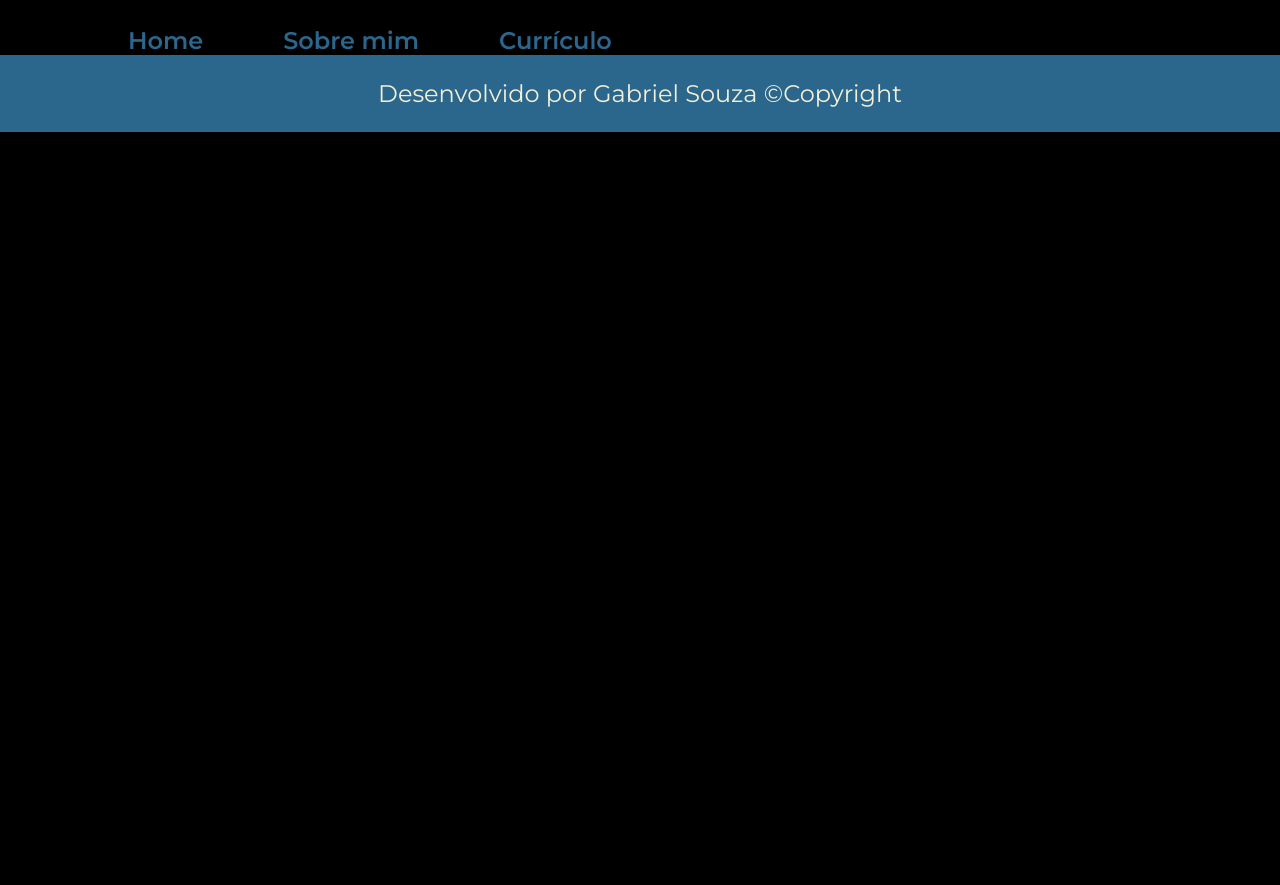
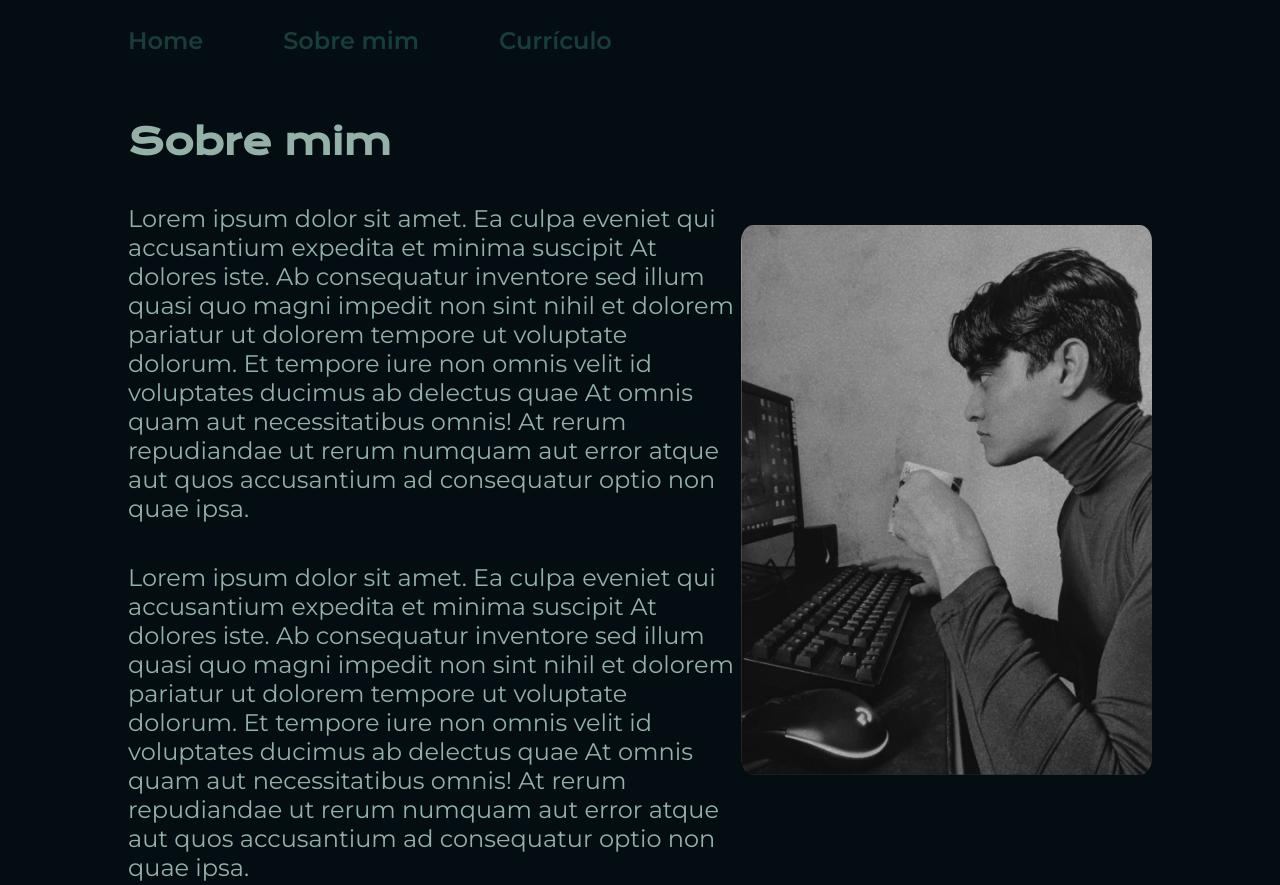
Before and after one commit to Chillspider1998/meu_portfolio, a plain HTML site: page about.html in a window 1280 px wide. Shown: the top 885 px of the page. Before the commit the page ends 800 px from the top, so only its background shows below. Drawn offline with nearby package versions, Linux system fonts and the light colour scheme.

Commit message:
conteudo sobre mim; variaveis CSS; nova paleta de cores;

```diff
--- a/about.html
+++ b/about.html
@@ -17,7 +17,19 @@
         </nav>
     </header>
 
-    <main></main>
+    <main class="apresentacao">
+        <section class="apresentacao__conteudo">
+            <h1 class="apresentacao__conteudo__titulo"> Sobre mim </h1>
+            <p class="apresentacao__conteudo__paragrafo">
+                Lorem ipsum dolor sit amet. Ea culpa eveniet qui accusantium expedita et minima suscipit At dolores iste. Ab consequatur inventore sed illum quasi quo magni impedit non sint nihil et dolorem pariatur ut dolorem tempore ut voluptate dolorum. Et tempore iure non omnis velit id voluptates ducimus ab delectus quae At omnis quam aut necessitatibus omnis! At rerum repudiandae ut rerum numquam aut error atque aut quos accusantium ad consequatur optio non quae ipsa.
+            </p>
+
+            <p class="apresentacao__conteudo__paragrafo">
+                Lorem ipsum dolor sit amet. Ea culpa eveniet qui accusantium expedita et minima suscipit At dolores iste. Ab consequatur inventore sed illum quasi quo magni impedit non sint nihil et dolorem pariatur ut dolorem tempore ut voluptate dolorum. Et tempore iure non omnis velit id voluptates ducimus ab delectus quae At omnis quam aut necessitatibus omnis! At rerum repudiandae ut rerum numquam aut error atque aut quos accusantium ad consequatur optio non quae ipsa.
+            </p>
+        </section>
+        <img class="profile" src="./assets/imagem_portfolio.jpg" height="550px" width="412.5px">
+    </main>
 
     <footer class="rodape">
         <p>Desenvolvido por Gabriel Souza &copy;Copyright</p>
--- a/styles/style.css
+++ b/styles/style.css
@@ -1,6 +1,16 @@
 /* importando as fontes do google fonts */
 @import url('https://fonts.googleapis.com/css2?family=Krona+One&family=Montserrat:ital,wght@0,100..900;1,100..900&display=swap');
 @import url('https://fonts.googleapis.com/css2?family=Montserrat:ital,wght@0,600;1,600&display=swap');
+/* criando variaveis em CSS */
+:root {
+    --cor-background: #040D12;
+    --cor-font: #93B1A6;
+    --cor-destaque: #183D3D;
+    --cor-hover: #183D3D;
+
+    --font-primaria: "Krona One", sans-serif;
+    --font-secundaria: "Montserrat", sans-serif;
+}
 
 * {   /* resetando css padrao, o asterisco indica todos os elementos da pagina */
     margin: 0;  /* espaco em volta da borda */
@@ -11,8 +21,8 @@
 body {
     /* height: 100vh;  vh ==> viewport height, definindo o tamanho da tela para 100% do viewport height */
     box-sizing: border-box; /* border-box ==> ajusta o conteudo filho sempre dentro do conteudo pai */
-    background-color: #000000;  /* background-color: altera a cor de fundo do corpo da pagina */
-    color: #F2F0D8; /* color: altera somente a cor do texto no corpo da pagina */
+    background-color: var(--cor-background);  /* utilizando as variaveis */
+    color: var(--cor-font);
 }
 
 .cabecalho {
@@ -25,10 +35,10 @@ body {
 }
 
 .cabecalho__menu__link {
-    font-family: 'Montserrat', sans-serif;
+    font-family: var(--font-secundaria);
     font-size: 24px;
     font-weight: 600;
-    color: #2B678C;
+    color: var(--cor-destaque);
     text-decoration: none;
 }
 
@@ -49,17 +59,17 @@ body {
 
 .apresentacao__conteudo__titulo {
     font-size: 36px;
-    font-family: "Krona One", sans-serif;
+    font-family: var(--font-primaria);
 }
 
 /* titulo principal */
 .titulo-destaque {
-    color: #2B678C;
+    color: var(--cor-destaque);
 }
 
 .apresentacao__conteudo__paragrafo {
     font-size: 24px;
-    font-family: "Montserrat", sans-serif;
+    font-family: var(--font-secundaria);
     font-weight: 400;
 }
 /* div com subtitulo e botoes */
@@ -72,7 +82,7 @@ body {
 }
 /* aceese minhas redes */
 .apresentacao__links__subtitulo {
-    font-family: 'Krona One', sans-serif;
+    font-family: var(--font-primaria);
     font-weight: 400;
     font-size: 24px;
 }
@@ -88,15 +98,15 @@ body {
     font-size: 24px;
     padding: 21.5px 0px; /* o primeiro valor altera o padding vertical (padding top e bottom) e o segundo o padding horizontal (left e right) */
     text-decoration: none;
-    color: #F2F0D8;
-    font-family: "Montserrat", sans-serif;
+    color: var(--cor-font);
+    font-family: var(--font-secundaria);
     font-weight: 600;
-    border: 2px solid #2B678C; /* valor1 => indica a espessura da borda, valor2=> indica o tipo da borda, valor3 => a cor da borda */
+    border: 2px solid var(--cor-destaque); /* valor1 => indica a espessura da borda, valor2=> indica o tipo da borda, valor3 => a cor da borda */
 }
 
 .apresentacao__links__botao:hover {
-    background-color: #26211D;
-    width: 400px;
+    background-color: var(--cor-hover);
+    width: 390px;
 }
 /* minha foto */
 .profile {
@@ -104,11 +114,11 @@ body {
 }
 /* rodape da pagina */
 .rodape {
-    color: #F2F0D8;
-    background-color: #2B678C;
+    color: var(--cor-secundaria);
+    background-color: var(--cor-destaque);
     padding: 24px;
     text-align: center;
-    font-family: 'Montserrat', sans-serif;
+    font-family: var(--font-secundaria);
     font-size: 24px;
     font-weight: 400;
 }
@@ -116,7 +126,7 @@ body {
 /* stylo da lista pagina curriculo */
 .apresentacao__conteudo__paragrafo a {
     text-decoration: none;
-    color: #2B678C;
+    color: var(--cor-destaque);
 }
 
 .apresentacao__conteudo__paragrafo a:hover {
```
